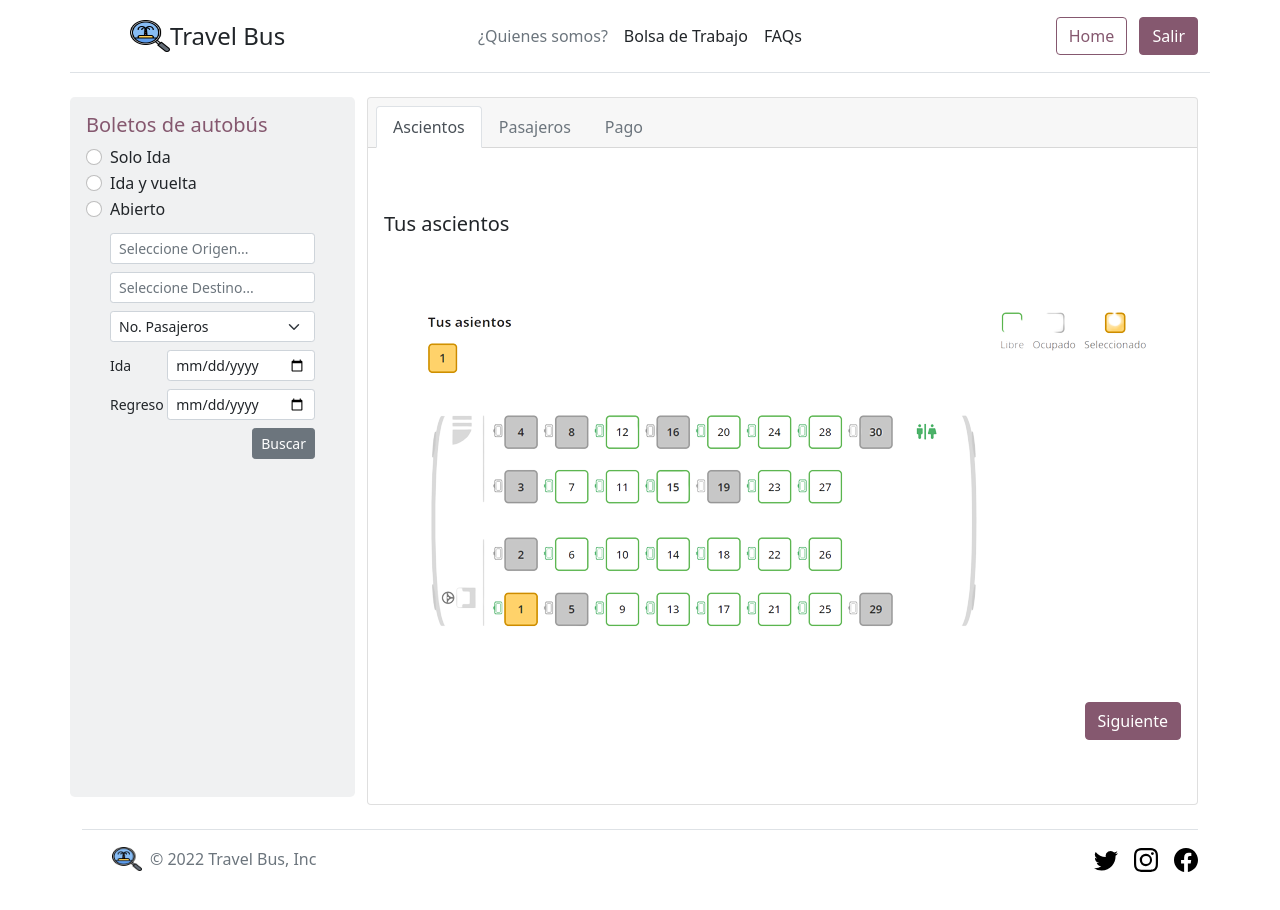
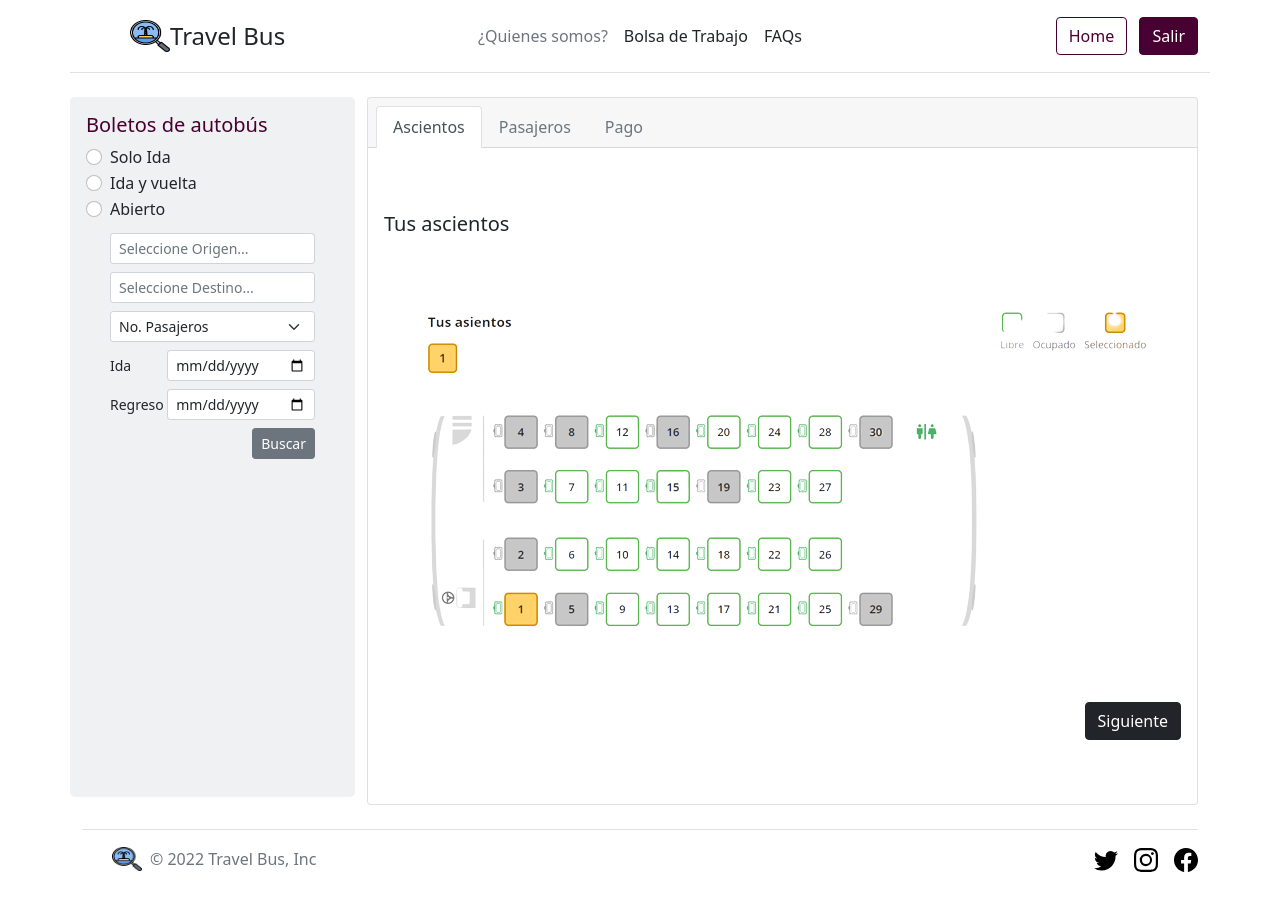
Before and after one commit to IvanAntonioZamora/Travel-Bus---SASS, a website: page page/ascientos.html in a window 1280 px wide. Drawn offline with nearby package versions, Linux system fonts and the light colour scheme.

Commit message:
Creacion archivos SASS

```diff
--- a/page/ascientos.html
+++ b/page/ascientos.html
@@ -135,7 +135,7 @@
                       <h5 class="card-title my-5 d-flex justify-content-star">Tus ascientos</h5>
                       <img src="../assets/imagenes/Ascientos-removebg-preview.png" class="img-fluid my-3" alt="Ascientos">
                       <div class="d-flex justify-content-end">
-                        <a href="#" class="btn btn-primary my-5">Siguiente</a>
+                        <a href="#" class="btn btn-dark my-5">Siguiente</a>
                       </div>
                     </div>
                   </div>
--- a/scss/_variables.scss
+++ b/scss/_variables.scss
@@ -36,7 +36,7 @@ $grays: (
 // fusv-enable
 
 // scss-docs-start color-variables
-$blue:    #85586F !default;
+$blue:    #480032 !default;
 $indigo:  #6610f2 !default;
 $purple:  #6f42c1 !default;
 $pink:    #d63384 !default;
```
Also changed, not shown: css/style.css.
